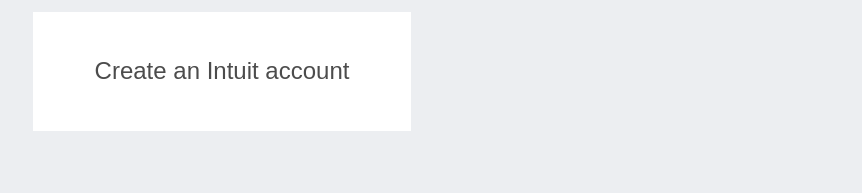
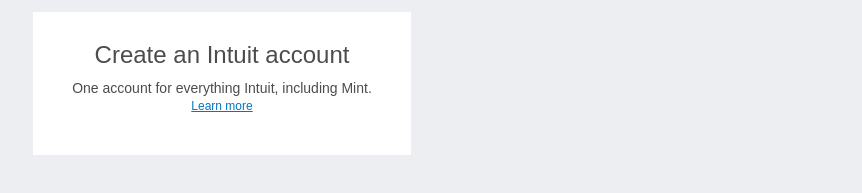
Before and after one commit to Prabhakarzx/HTMLforms-LucianoAndPrabhakar, a plain HTML site: page index.html in a window 1280 px wide. Shown: the part 181-374 px from the top of the page, without its empty margins (418-1280 px from the left). Drawn offline with Linux system fonts and the light colour scheme.

Commit message:
Updating for creating an issue

```diff
--- a/css/tags.css
+++ b/css/tags.css
@@ -36,6 +36,7 @@ form{
     font-family: Arial, Helvetica, sans-serif;
     border-width: 2px;
     border-color: rgb(199, 199, 199);
+    border-top-width: 4px;
 }
 h1{
     background-color: transparent;
@@ -44,4 +45,18 @@ h1{
     text-align: center;
     line-height: 1.1;
     color:#4C4C4C;
+    margin: 0;
 }
+h2{
+    font-size: 14px;
+    background-color: transparent;
+    font-weight: 300;
+    line-height: 1.2;
+    text-align: center;
+    color: #4C4C4C;
+}
+a{
+    color:#0077C5;
+    font-size: 12px;
+    background-color: transparent;
+}
--- a/index.html
+++ b/index.html
@@ -37,6 +37,7 @@
             </div>
             <form>
                 <h1>Create an Intuit account</h1>
+                <h2>One account for everything Intuit, including Mint. <a href=https://accounts-help.lc.intuit.com/questions/1582580-creating-an-account>Learn more</a></h2>
             </form>
         </main>
         <!-- <header>
```
